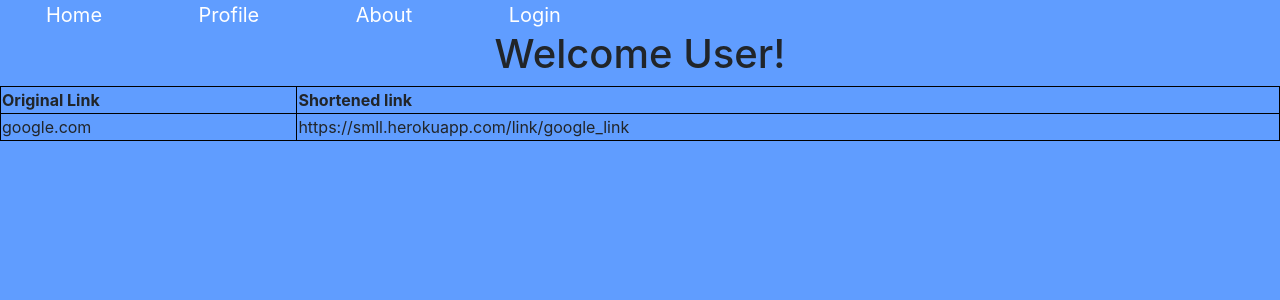
After one commit to mahd18-meet/personal_website2, a Flask app: a page that uses templates/profile.html in a window 1280 px wide. The commit adds this page. Shown: the top 300 px of the page. Run offline with Flask 2, Linux system fonts and the light colour scheme; data comes from the database, SQL or seed files in the repository; both versions use the stored data as it was after the commit; some libraries are stand-ins or nearby versions.

Commit message:
FINISHEDDD

```diff
--- a/app.py
+++ b/app.py
@@ -9,7 +9,7 @@ app.config['SQLALCHEMY_DATABASE_URI'] = 'sqlite:///./database.db'
 heroku = Heroku(app)
 db = SQLAlchemy(app)
 
-# Create our database model
+# Create our database modelww
 class Links(db.Model):
     __tablename__ = "links"
     id = db.Column( db.Integer, primary_key=True)
@@ -79,7 +79,13 @@ def home():
 
 
 
+
         return render_template('home.html' ,shortened_link=shortened_link )
+
+
+
+
+
 
 
 @app.route('/link/<link>')
@@ -95,6 +101,46 @@ def submit(link):
 
 
 
+@app.route('/login' ,methods=['GET', 'POST'])
+def login():
+    if request.method == "GET":
+    #show the webpage
+
+        return render_template('login.html')
+    elif request.method=="POST":
+        print "User is being"
+        user = request.form['username']
+        print "Added User"
+        return redirect('/profile/'+user)
+
+        #Add user n shit
+
+
+
+
+
+@app.route('/profile/<user>')
+def profile(user):
+    users=Links.query.filter_by(user=user).all()
+    print users
+
+    return render_template('profile.html', users = users)
+
+
+
+
+
+
+
+@app.route('/about')
+def about():
+    return render_template('about.html')
+
+
+
+
+
+
 if __name__ == '__main__':
     app.debug = True
     app.run()
--- a/static/css/style.css
+++ b/static/css/style.css
@@ -1,12 +1,47 @@
-.center{
+.text-center{
 	text-align: center;
 
 }
 
 body{
-	background-color: #537791;
+	background-color: #609dff;
 }
 
 #login {
 	text-align: right;
 }
+.topnav {
+    background-color: #609dff;
+    overflow: hidden;
+}
+
+/* Style the links inside the navigation bar */
+.topnav a {
+    color: white;
+    text-align: center;
+    padding: 14px 16px;
+    text-decoration: none;
+    font-size: 20px;
+    margin: 30px;
+    margin-top: 20px;
+}
+
+/* Change the color of links on hover */
+.topnav a:hover {
+    background-color: white;
+    color: black;
+}
+
+/* Add a color to the active/current link */
+.topnav a.active {
+    background-color: ;
+    color: white;
+}
+
+#login{
+	text-align: right;
+}
+
+table, th, td {
+    border: 1px solid black;
+}
--- /dev/null
+++ b/templates/profile.html
@@ -0,0 +1,58 @@
+<!DOCTYPE html>
+<html>
+<head>
+	<title>Website Shortener</title>
+
+	<link rel="stylesheet" href="https://maxcdn.bootstrapcdn.com/bootstrap/4.0.0/css/bootstrap.min.css" integrity="sha384-Gn5384xqQ1aoWXA+058RXPxPg6fy4IWvTNh0E263XmFcJlSAwiGgFAW/dAiS6JXm" crossorigin="anonymous">
+
+    <link href="{{ url_for('static', filename='css/style.css') }}" rel="stylesheet">
+<nav>
+	<div class="topnav">
+  		<a class="active" href="/">Home</a>
+  		<a href="/login">Profile</a>
+  		<a href="/about">About</a>
+  		<a id="login-button" href="/login">Login</a>
+	</div>
+</head>
+<body>
+
+
+<center>
+<h1> Welcome User! </h1>
+
+<table style="width:100%">
+  <tr>
+
+    <th>Original Link</th>
+    <th>Shortened link</th>
+  </tr>
+
+
+{% if users %}
+
+
+
+ {% for user in users %}
+<tr>
+
+<td> {{user.original_link}} </td>
+<td> https://smll.herokuapp.com/link/{{user.shortened_link}} </td>
+
+</tr>
+{% endfor %}
+
+</table>
+
+
+
+</center>
+
+{% endif %}
+
+
+
+
+</body>
+
+
+</html>
```
Also changed, not shown: static/css/styles.css (deleted, +0 -33 lines), templates/about.html (added, +26 -0 lines), templates/gtl.html (deleted, +0 -22 lines), templates/home.html (+14 -11 lines), templates/login.html (added, +31 -0 lines), templates/profile2.html (added, +36 -0 lines), database.db.
